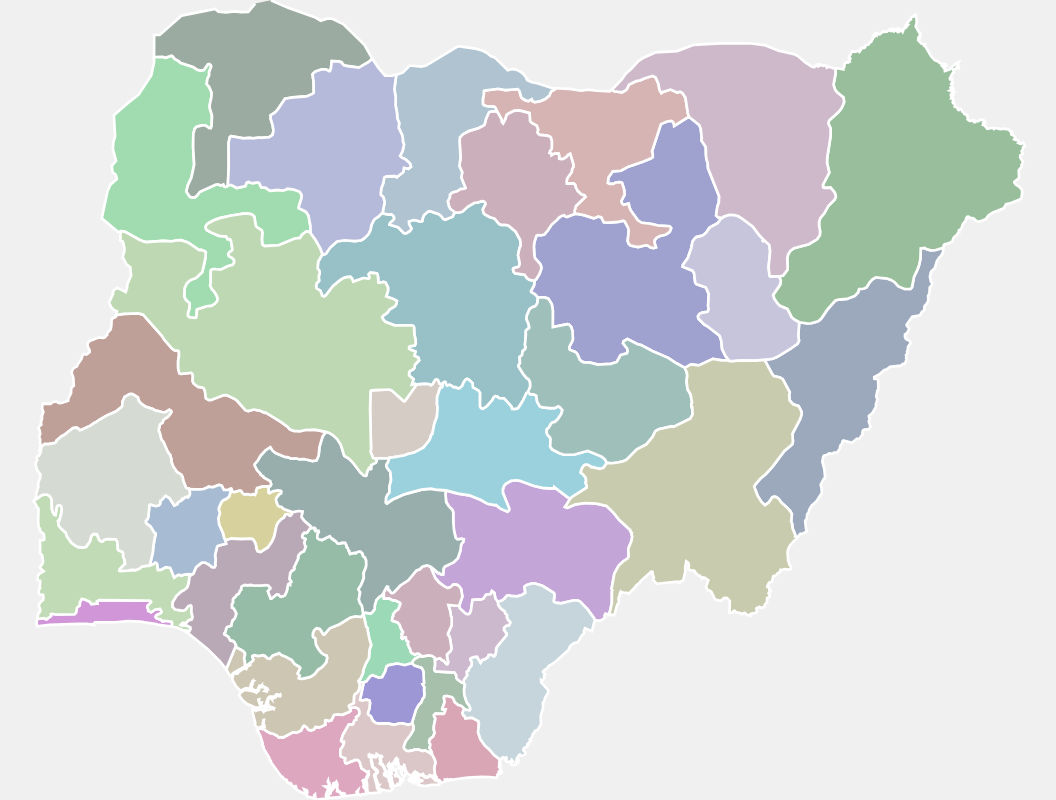
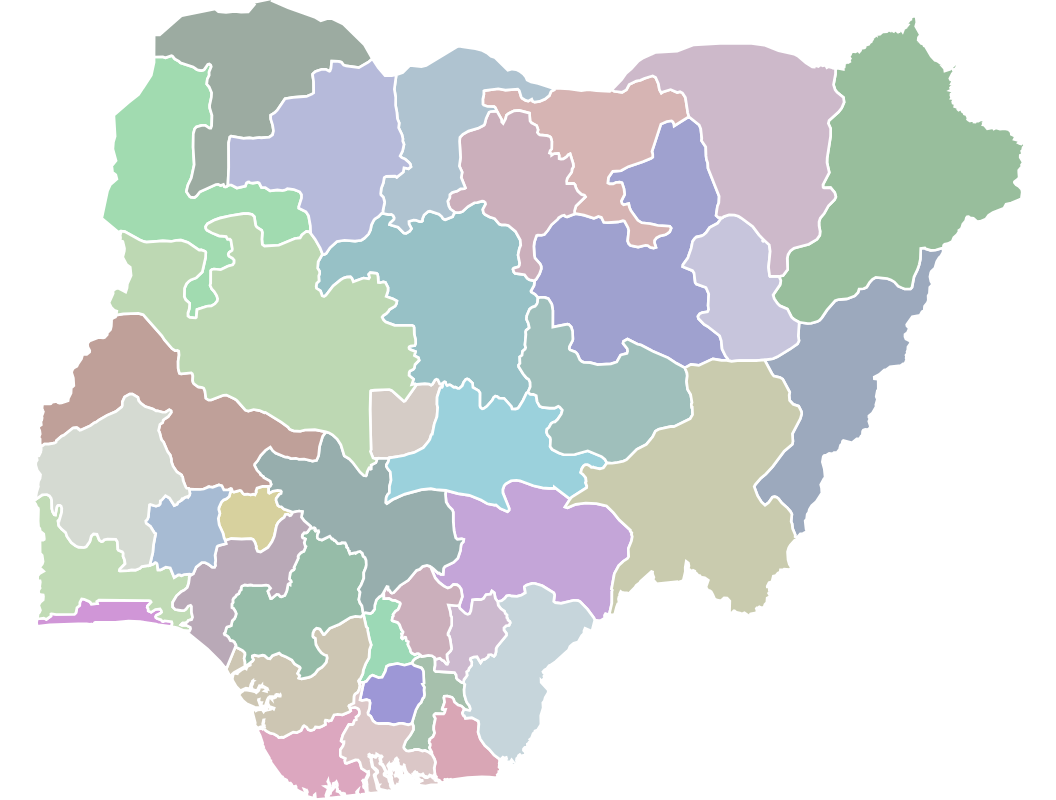
Before and after one commit to Blockvotingzero/blockvotingzero.github.io, a plain HTML site: page index.html in a window 1280 px wide. Shown: the whole page, without its empty margins (111-1167 px from the left). Drawn offline with Linux system fonts and the light colour scheme.

Commit message:
Update index.html

```diff
--- a/index.html
+++ b/index.html
@@ -9,7 +9,7 @@
 
 <style>
         * { margin: 0; padding: 0; box-sizing: border-box; }
-        body, html { width: 100vw; height: 100vh; overflow: hidden; display: flex; justify-content: center; align-items: center; background-color: #f0f0f0; }
+        body, html { width: 100vw; height: 100vh; overflow: hidden; display: flex; justify-content: center; align-items: center; background-color: transparent; }
         .map-container { width: 100%; height: 100%; display: flex; justify-content: center; align-items: center; }
         svg { width: 100%; height: 100%; max-width: 100%; max-height: 100%; }
 
```
